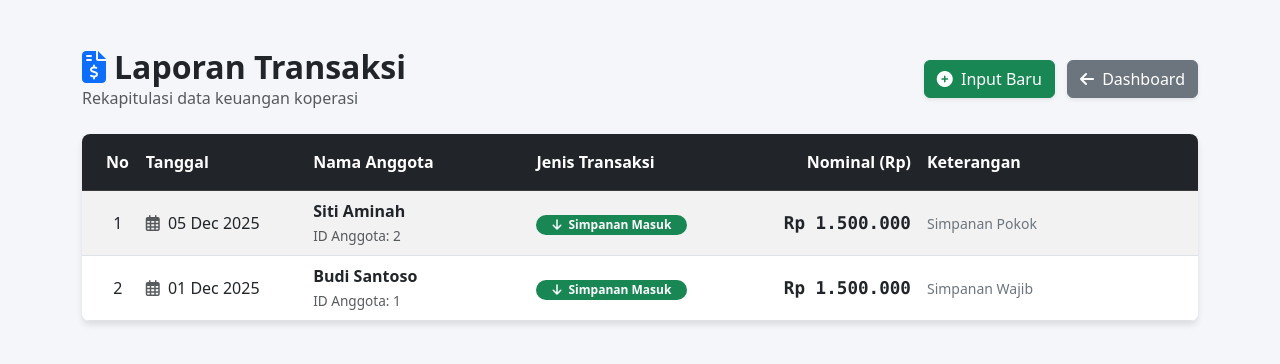
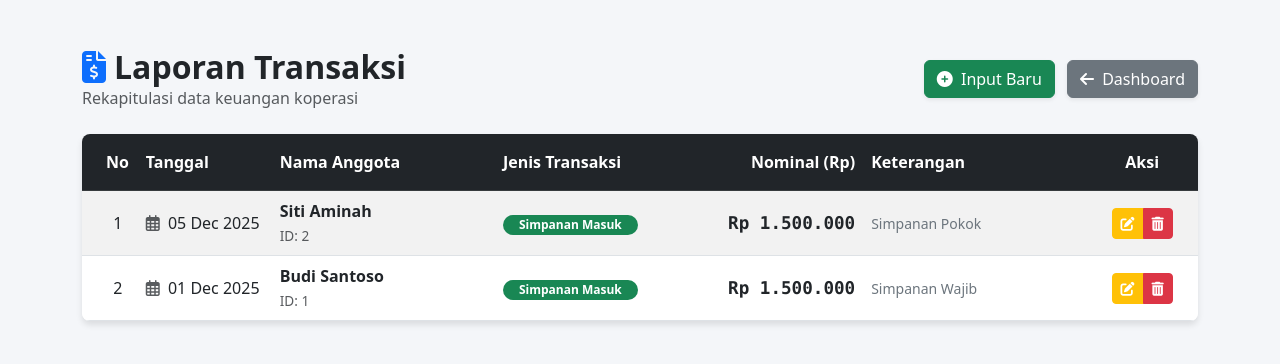
Before and after one commit to Ankushred/dikometa, a PHP site: page /laporan.php in a window 1280 px wide. Shown: the top 364 px of the page. Run offline with PHP 8.4, Linux system fonts and the light colour scheme; a user stored in the database is signed in; data comes from the database, SQL or seed files in the repository.

Commit message:
Phase 7: Completed Data Management (Edit and Delete) functionality

```diff
--- a/laporan.php
+++ b/laporan.php
@@ -1,9 +1,9 @@
 <?php
-include 'auth.php';
-include 'config.php';
+include 'auth.php';   // Security check
+include 'config.php'; // Database connection
 
 // SQL Query: Join transactions with members to get the Name
-// We order by Date DESC (Newest first)
+// We order by Date DESC (Newest first) so you see recent activity at the top
 $sql = "SELECT t.*, m.name as member_name, m.id as member_id
         FROM transactions t
         JOIN members m ON t.member_id = m.id
@@ -44,17 +44,30 @@ $result = $conn->query($sql);
         </div>
     </div>
 
+    <?php if(isset($_GET['msg']) && $_GET['msg'] == 'deleted'): ?>
+        <div class="alert alert-danger alert-dismissible fade show" role="alert">
+            <i class="fas fa-trash-alt me-2"></i> Data transaksi berhasil dihapus.
+            <button type="button" class="btn-close" data-bs-dismiss="alert" aria-label="Close"></button>
+        </div>
+    <?php elseif(isset($_GET['msg']) && $_GET['msg'] == 'updated'): ?>
+        <div class="alert alert-success alert-dismissible fade show" role="alert">
+            <i class="fas fa-check-circle me-2"></i> Data transaksi berhasil diperbarui.
+            <button type="button" class="btn-close" data-bs-dismiss="alert" aria-label="Close"></button>
+        </div>
+    <?php endif; ?>
+
     <div class="card table-card">
         <div class="card-body p-0">
             <table class="table table-striped table-hover mb-0 align-middle">
                 <thead class="table-dark">
                     <tr>
                         <th class="py-3 ps-4" width="5%">No</th>
-                        <th class="py-3" width="15%">Tanggal</th>
+                        <th class="py-3" width="12%">Tanggal</th>
                         <th class="py-3" width="20%">Nama Anggota</th>
-                        <th class="py-3" width="20%">Jenis Transaksi</th>
+                        <th class="py-3" width="18%">Jenis Transaksi</th>
                         <th class="py-3 text-end" width="15%">Nominal (Rp)</th>
-                        <th class="py-3 pe-4">Keterangan</th>
+                        <th class="py-3">Keterangan</th>
+                        <th class="py-3 text-center" width="10%">Aksi</th>
                     </tr>
                 </thead>
                 <tbody>
@@ -68,30 +81,42 @@ $result = $conn->query($sql);
                                 </td>
                                 <td>
                                     <span class="fw-bold text-dark"><?php echo $row['member_name']; ?></span><br>
-                                    <small class="text-muted" style="font-size: 0.85rem;">ID Anggota: <?php echo $row['member_id']; ?></small>
+                                    <small class="text-muted" style="font-size: 0.85rem;">ID: <?php echo $row['member_id']; ?></small>
                                 </td>
                                 <td>
                                     <?php
-                                    // Visual Badges for different types
+                                    // Visual Badges
                                     $t = $row['type'];
-                                    if($t == 'saving_in') echo '<span class="badge bg-success rounded-pill px-3"><i class="fas fa-arrow-down me-1"></i> Simpanan Masuk</span>';
-                                    elseif($t == 'loan_out') echo '<span class="badge bg-warning text-dark rounded-pill px-3"><i class="fas fa-hand-holding-usd me-1"></i> Pencairan Pinjaman</span>';
-                                    elseif($t == 'loan_pay') echo '<span class="badge bg-info text-dark rounded-pill px-3"><i class="fas fa-check-circle me-1"></i> Bayar Angsuran</span>';
-                                    elseif($t == 'saving_out') echo '<span class="badge bg-danger rounded-pill px-3"><i class="fas fa-arrow-up me-1"></i> Penarikan Tunai</span>';
+                                    if($t == 'saving_in') echo '<span class="badge bg-success rounded-pill px-3">Simpanan Masuk</span>';
+                                    elseif($t == 'loan_out') echo '<span class="badge bg-warning text-dark rounded-pill px-3">Pencairan Pinjaman</span>';
+                                    elseif($t == 'loan_pay') echo '<span class="badge bg-info text-dark rounded-pill px-3">Bayar Angsuran</span>';
+                                    elseif($t == 'saving_out') echo '<span class="badge bg-danger rounded-pill px-3">Penarikan Tunai</span>';
                                     else echo '<span class="badge bg-secondary">'.$t.'</span>';
                                     ?>
                                 </td>
                                 <td class="text-end fw-bold text-dark font-monospace" style="font-size: 1.1rem;">
                                     Rp <?php echo number_format($row['amount'], 0, ',', '.'); ?>
                                 </td>
-                                <td class="pe-4 text-secondary small">
+                                <td class="text-secondary small">
                                     <?php echo $row['description'] ? $row['description'] : '-'; ?>
                                 </td>
+
+                                <td class="text-center">
+                                    <div class="btn-group" role="group">
+                                        <a href="transaksi_edit.php?id=<?php echo $row['id']; ?>" class="btn btn-sm btn-warning text-white" title="Edit Data">
+                                            <i class="fas fa-edit"></i>
+                                        </a>
+                                        <a href="transaksi_hapus.php?id=<?php echo $row['id']; ?>" class="btn btn-sm btn-danger" title="Hapus Data" onclick="return confirm('Apakah Anda yakin ingin menghapus data transaksi ini? Data tidak dapat dikembalikan.');">
+                                            <i class="fas fa-trash-alt"></i>
+                                        </a>
+                                    </div>
+                                </td>
+
                             </tr>
                         <?php endwhile; ?>
                     <?php else: ?>
                         <tr>
-                            <td colspan="6" class="text-center py-5">
+                            <td colspan="7" class="text-center py-5">
                                 <img src="https://cdn-icons-png.flaticon.com/512/7486/7486777.png" width="80" class="mb-3 opacity-50" alt="No Data">
                                 <p class="text-muted fw-bold">Belum ada data transaksi ditemukan.</p>
                                 <a href="transaksi_tambah.php" class="btn btn-sm btn-outline-primary">Tambah Data Sekarang</a>
```
Also changed, not shown: transaksi_edit.php (added, +92 -0 lines), transaksi_hapus.php (added, +21 -0 lines), transaksi_proses.php (+39 -15 lines).
